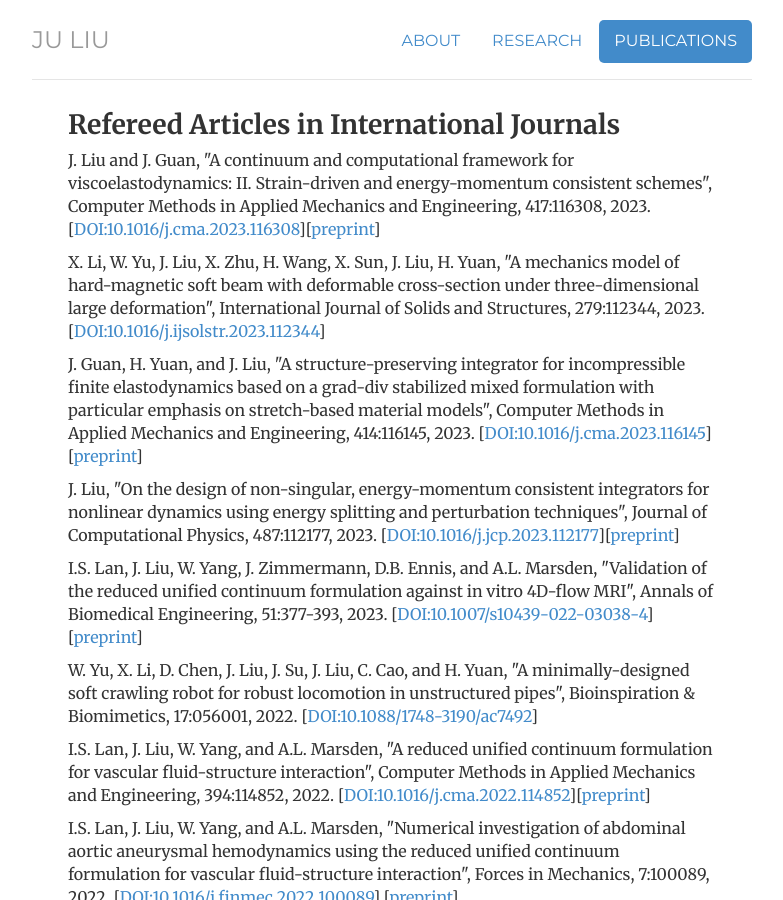
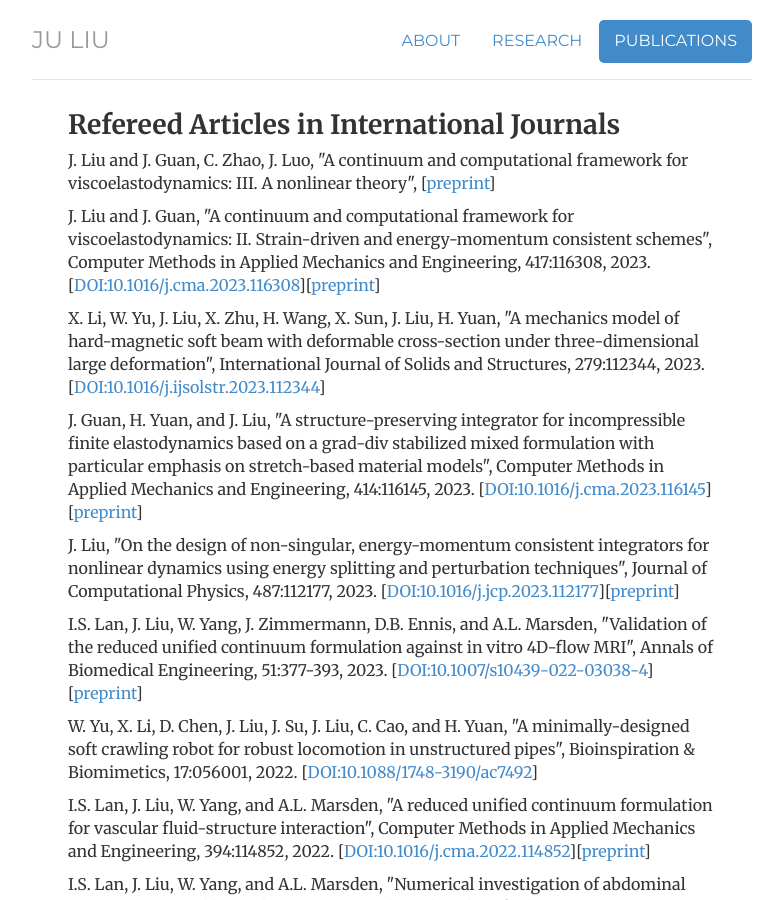
Before and after one commit to ju-liu/ju-liu.github.io, a Jekyll site: the page built from publications/index.html, in a window 1280 px wide and 900 px high. Shown: the whole window, without its empty margins (248-1031 px from the left). Built offline with Jekyll 4.4.1, drawn with Linux system fonts in a browser that asks for light colours; nearby versions of some CDN libraries; library files that are not in the unit come from our copies; comment, search, counter and statistics services are not loaded.

Commit message:
Update index.html

```diff
--- a/publications/index.html
+++ b/publications/index.html
@@ -10,6 +10,8 @@ description: Current Publications for Dr. Ju Liu
 <div class="cv">
 
   <h2>Refereed Articles in International Journals</h2>
+  <p>J. Liu and J. Guan, C. Zhao, J. Luo, "A continuum and computational framework for viscoelastodynamics: III. A nonlinear theory", [<a href="https://arxiv.org/pdf/2405.03090">preprint</a>]</p>
+
   <p>J. Liu and J. Guan, "A continuum and computational framework for viscoelastodynamics: II. Strain-driven and energy-momentum consistent schemes", Computer Methods in Applied Mechanics and Engineering, 417:116308, 2023. [<a href="https://doi.org/10.1016/j.cma.2023.116308">DOI:10.1016/j.cma.2023.116308</a>][<a href="https://arxiv.org/pdf/2305.15812.pdf">preprint</a>]</p>
 
   <p>X. Li, W. Yu, J. Liu, X. Zhu, H. Wang, X. Sun, J. Liu, H. Yuan, "A mechanics model of hard-magnetic soft beam with deformable cross-section under three-dimensional large deformation", International Journal of Solids and Structures, 279:112344, 2023. [<a href="https://doi.org/10.1016/j.ijsolstr.2023.112344">DOI:10.1016/j.ijsolstr.2023.112344</a>]</p>
```
